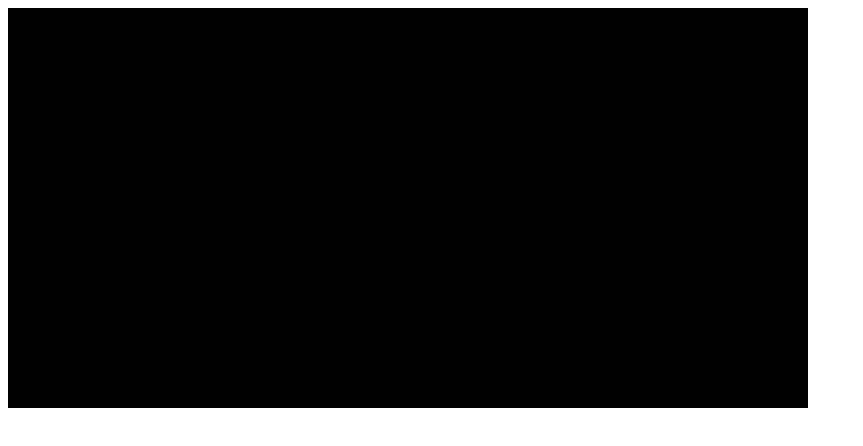
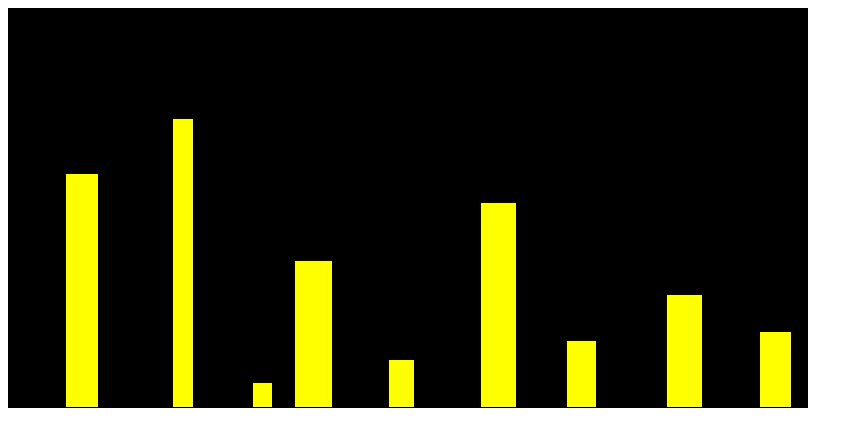
Before and after one commit to lukewilde/random-city, a plain HTML site: page index.html in a window 1280 px wide. Shown: the whole page, without its empty margins (0-863 px from the left). Drawn offline with Linux system fonts and the light colour scheme.

Commit message:
drawing buildings.

```diff
--- a/app.js
+++ b/app.js
@@ -1,9 +1,4 @@
-var canvas = document.getElementById('chillin-city')
-  , context = canvas.getContext('2d')
-  , canvasWidth = canvas.width
-  , canvasHeight = canvas.height
-
-  , buildingRules =
+var  buildingRules =
     { dimensions:
       { height: { max: 300, min: 20 }
       , width: { max: 40, min: 20 }
@@ -15,6 +10,7 @@ var canvas = document.getElementById('chillin-city')
     , density: { max: 40, min: 10 }
     , gapRate: 1 / 5
     , heightModRate: 1 / 6
+    , firstBuildingOffset: 30
     , verticalOffset: { higher: 20, lower: 60}
     }
 
@@ -25,7 +21,9 @@ function generateCity(citySeed) {
     , numberOfBuildings = getNumberOfBuildings(randomSequence)
 
     , lastBuildingHeight = getRandomHeight(randomSequence)
-    , lastBuildingX = 0
+    , lastBuildingWidth = 0
+
+    , currentXOffset = cityRules.firstBuildingOffset
 
   console.log('Generating ' + numberOfBuildings + ' buildings')
 
@@ -34,11 +32,14 @@ function generateCity(citySeed) {
     var building =
       { height: getRandomHeight(randomSequence)
       , width: getRandomWidth(randomSequence)
-      , x: getRandomDistance(randomSequence)
       }
 
-    lastBuildingX = building.x + building.width
+    building.x = getRandomDistance(randomSequence, currentXOffset, lastBuildingWidth)
+
     lastBuildingHeight = building.height
+    lastBuildingWidth = building.width
+
+    currentXOffset += (building.x - currentXOffset) + building.width
 
     buildings.push(building)
   }
@@ -48,15 +49,17 @@ function generateCity(citySeed) {
   return buildings
 }
 
-function getRandomDistance(randomSequence, lastBuildingX) {
+function getRandomDistance(randomSequence, currentXOffset, lastBuildingWidth) {
 
-  var distance = lastBuildingX;
+  var distance = currentXOffset + lastBuildingWidth;
 
   if (randomSequence.get() >= cityRules.gapRate) {
-    return ~~getRandomBetween(randomSequence.get(), cityRules.density)
-  } else {
-    return distance
+    distance += ~~getRandomBetween(randomSequence.get(), cityRules.density)
   }
+
+  console.log('distance:', currentXOffset, distance)
+
+  return distance
 }
 
 function getRandomWidth(randomSequence) {
@@ -75,10 +78,36 @@ function getRandomBetween(random, object) {
   return object.min + ((object.max - object.min) * random)
 }
 
-// buildingSeeds.forEach(function(seed) {
-//   buildings.push(generateBuilding(seed))
-// })
+function drawBuildings(canvas, buildings) {
 
-// console.log('payload', buildings)
+  var context = canvas.getContext('2d')
+    , canvasWidth = canvas.width
+    , canvasHeight = canvas.height
 
-context.fillRect(0, 0, canvasWidth, canvasHeight)
+  // Draw background.
+  context.fillRect(0, 0, canvasWidth, canvasHeight)
+
+  // Set building colour.
+  context.fillStyle = "rgb(200,0,0)";
+
+  // Draw the bleeders.
+  for (var i = 0; i < buildings.length; i++) {
+
+    var building = buildings[i]
+      , y = canvasHeight - building.height
+      , x = building.x
+      , width = building.width
+      , height = building.height
+
+
+    context.beginPath();
+    context.rect(x, y, width, height)
+    context.fillStyle = 'yellow';
+    context.fill();
+    context.lineWidth = 2;
+    context.strokeStyle = 'black';
+    context.stroke();
+    context.closePath();
+  };
+
+}
--- a/index.html
+++ b/index.html
@@ -18,8 +18,9 @@
   <script type="text/javascript">
 
     var citySeed = 514829
+      , buildings = generateCity(citySeed)
+      , canvas = document.getElementById('chillin-city')
 
-    generateCity(citySeed);
-
+      drawBuildings(canvas, buildings)
   </script>
 </html>
```
